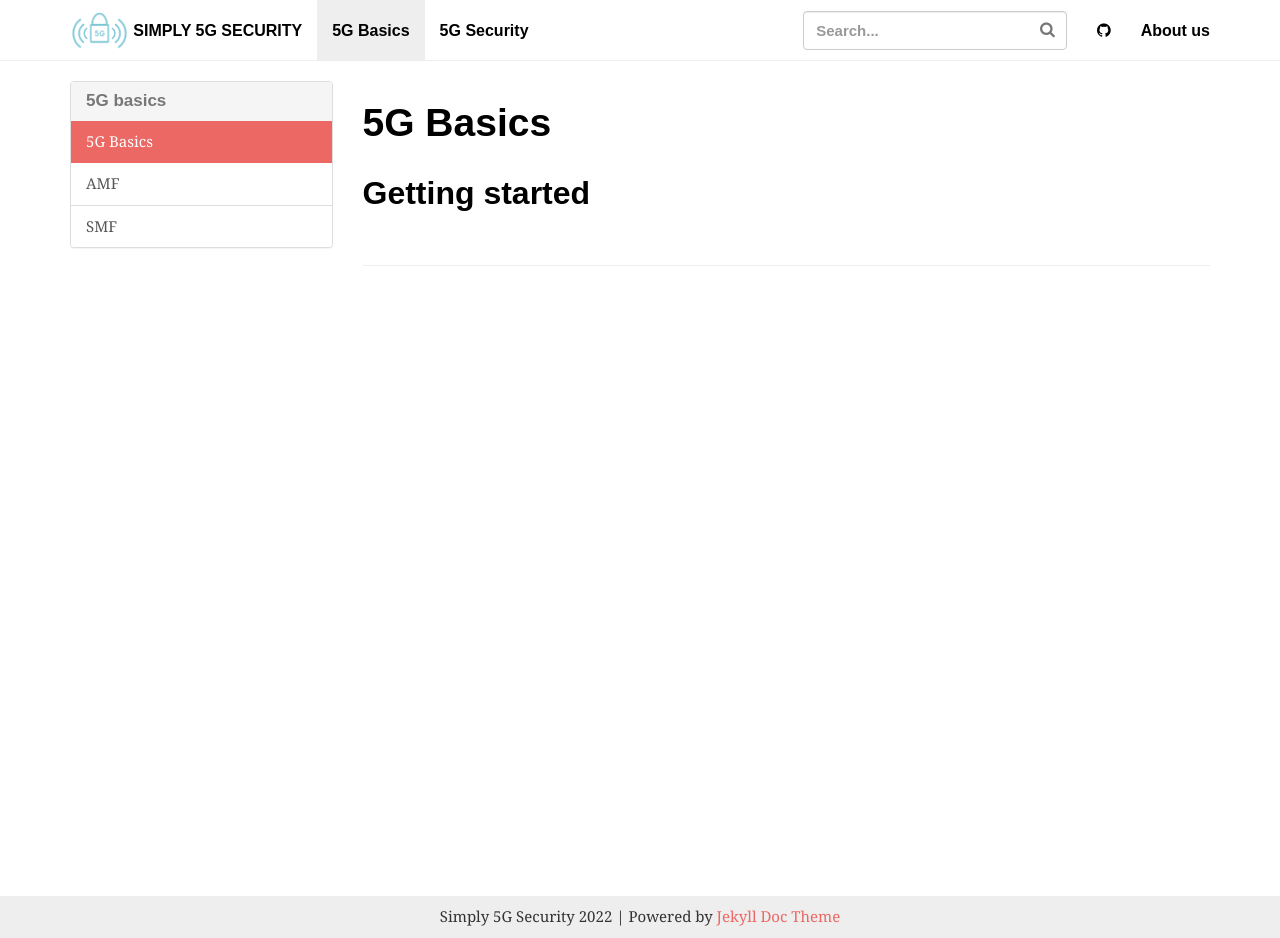
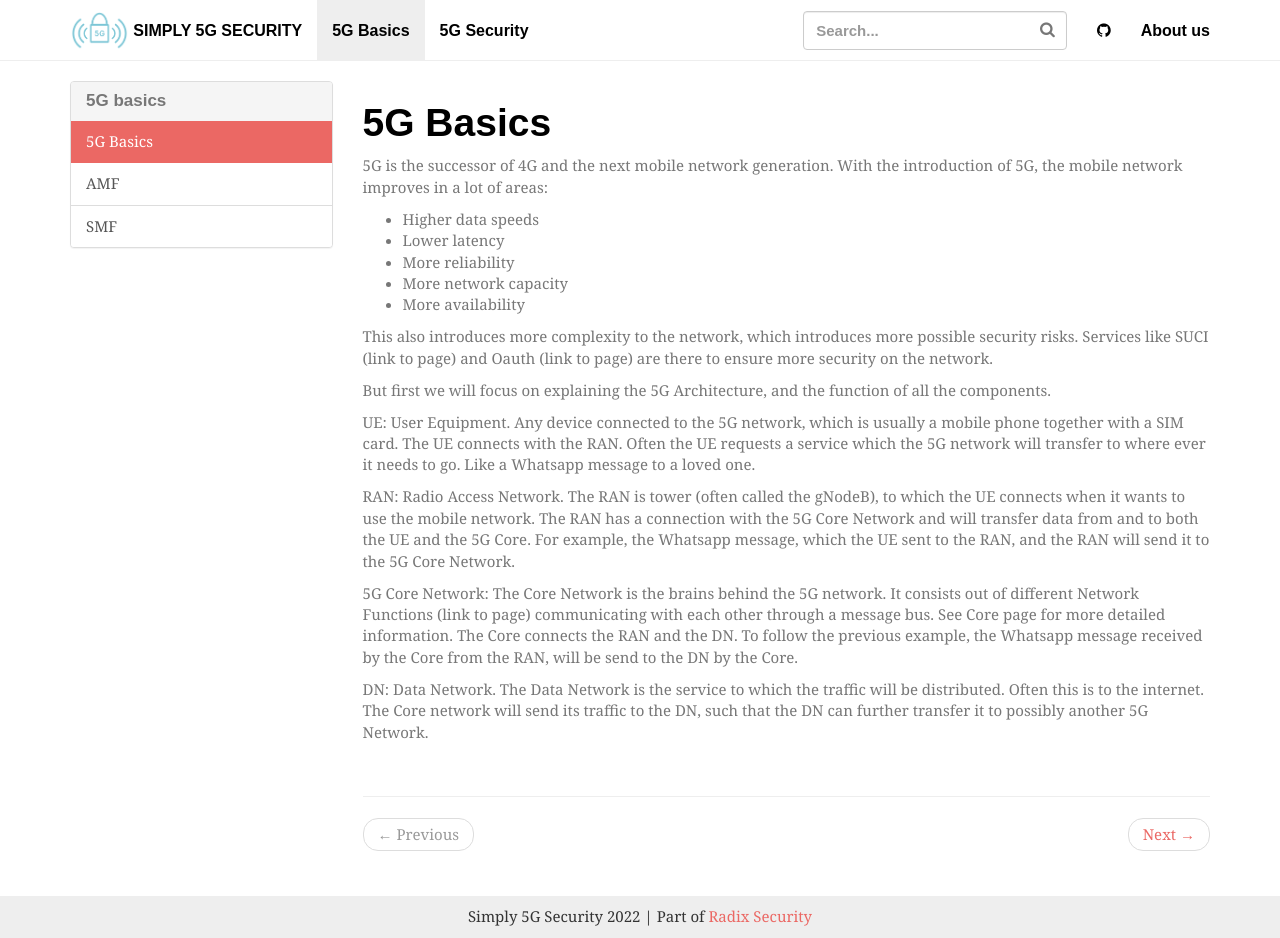
Before and after one commit to PienvandenAbeele/Simply5GSecurity, a Jekyll site: the page built from docs/_basics/5gbasics.md, in a window 1280 px wide and 938 px high. Built offline with Jekyll 4.4.1, drawn with Linux system fonts in a browser that asks for light colours; some web fonts are replaced.

Commit message:
Landing page & basics partly

```diff
--- a/docs/_basics/5gbasics.md
+++ b/docs/_basics/5gbasics.md
@@ -4,4 +4,22 @@ permalink: /docs/5gbasics/
 redirect_from: /docs/5gbasics.md
 ---
 
-## Getting started
+5G is the successor of 4G and the next mobile network generation. With the introduction of 5G, the mobile network improves in a lot of areas:
+
+- Higher data speeds
+- Lower latency
+- More reliability
+- More network capacity
+- More availability
+
+This also introduces more complexity to the network, which introduces more possible security risks. Services like SUCI (link to page) and Oauth (link to page) are there to ensure more security on the network.
+
+But first we will focus on explaining the 5G Architecture, and the function of all the components.
+
+UE: User Equipment. Any device connected to the 5G network, which is usually a mobile phone together with a SIM card. The UE connects with the RAN. Often the UE requests a service which the 5G network will transfer to where ever it needs to go. Like a Whatsapp message to a loved one.
+
+RAN: Radio Access Network. The RAN is tower (often called the gNodeB), to which the UE connects when it wants to use the mobile network. The RAN has a connection with the 5G Core Network and will transfer data from and to both the UE and the 5G Core. For example, the Whatsapp message, which the UE sent to the RAN, and the RAN will send it to the 5G Core Network.
+
+5G Core Network: The Core Network is the brains behind the 5G network. It consists out of different Network Functions (link to page) communicating with each other through a message bus. See Core page for more detailed information. The Core connects the RAN and the DN. To follow the previous example, the Whatsapp message received by the Core from the RAN, will be send to the DN by the Core.
+
+DN: Data Network. The Data Network is the service to which the traffic will be distributed. Often this is to the internet. The Core network will send its traffic to the DN, such that the DN can further transfer it to possibly another 5G Network.
--- a/docs/_includes/footer.html
+++ b/docs/_includes/footer.html
@@ -3,7 +3,7 @@
 
         <p class="text-center">
             {{ site.title }} {{ site.time | date: '%Y' }} |
-            Powered by <a href="https://github.com/aksakalli/jekyll-doc-theme">Jekyll Doc Theme</a>
+            Part of <a href="https://radix-security.com">Radix Security</a>
         </p>
         <!-- <p class="text-muted">Place sticky footer content here.</p> -->
     </div>
--- a/docs/_includes/section_nav.html
+++ b/docs/_includes/section_nav.html
@@ -54,7 +54,7 @@ the items to a comma delimited string. Split turns it into an array again.
 {% endif %}
 
 {% if page.sectionid=='basics' %}
-  {% assign docs = site.data.docs | map: 'docs' | join: ',' | split: ',' %}
+  {% assign docs = site.data.basics | map: 'docs' | join: ',' | split: ',' %}
 
   {% comment %}
   Because this is built for every page, lets find where we are in the ordered
```
Also changed, not shown: docs/_basics/amf.md (+6 -3 lines), Drawings/CORE_RAN.png (added), Drawings/RAN_CORE.png (added), Drawings/RAN_DN.png (added), Drawings/UE_RAN.png (added), docs/assets/img/github.svg (deleted), docs/assets/img/gradient.png (deleted), 2 other files.
